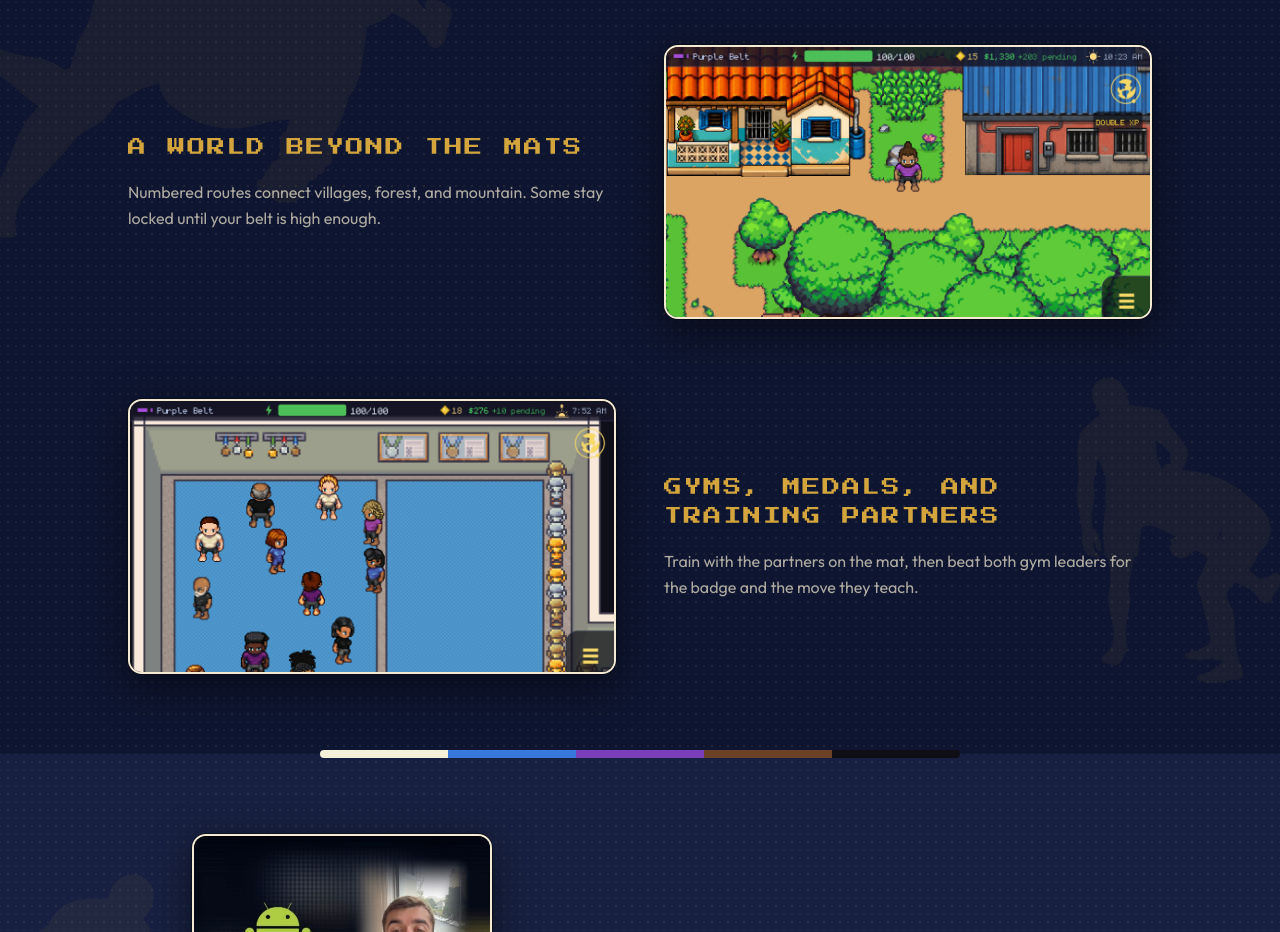
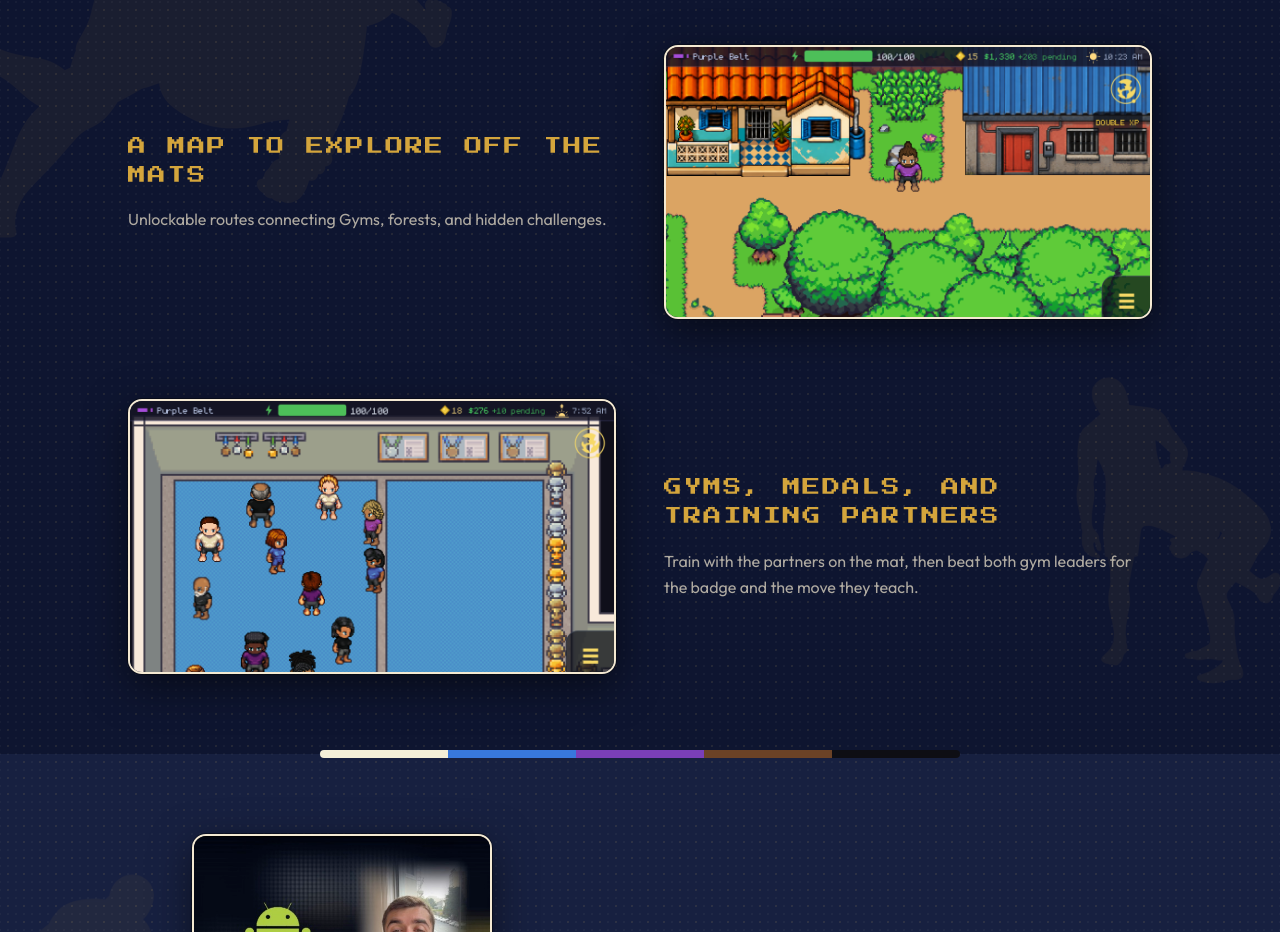
Before and after one commit to N8theGr811/hobbyist-games-website, a Next.js app: page / in a window 1280 px wide. Shown: the part 2040-2972 px from the top of the page. Built offline with nearby package versions, Linux system fonts and the light colour scheme; grey boxes are pictures that could not be loaded.

Commit message:
Update exploration heading and subtitle

```diff
--- a/src/components/ExploreTheRegion.tsx
+++ b/src/components/ExploreTheRegion.tsx
@@ -28,8 +28,8 @@ import Watermark from "./Watermark";
  */
 const MOMENTS: Moment[] = [
   {
-    headline: "A World Beyond the Mats",
-    line: "Numbered routes connect villages, forest, and mountain. Some stay locked until your belt is high enough.",
+    headline: "A Map to Explore Off the Mats",
+    line: "Unlockable routes connecting Gyms, forests, and hidden challenges.",
     media: {
       kind: "image",
       src: "/media/screenshots/region-town.png",
```
